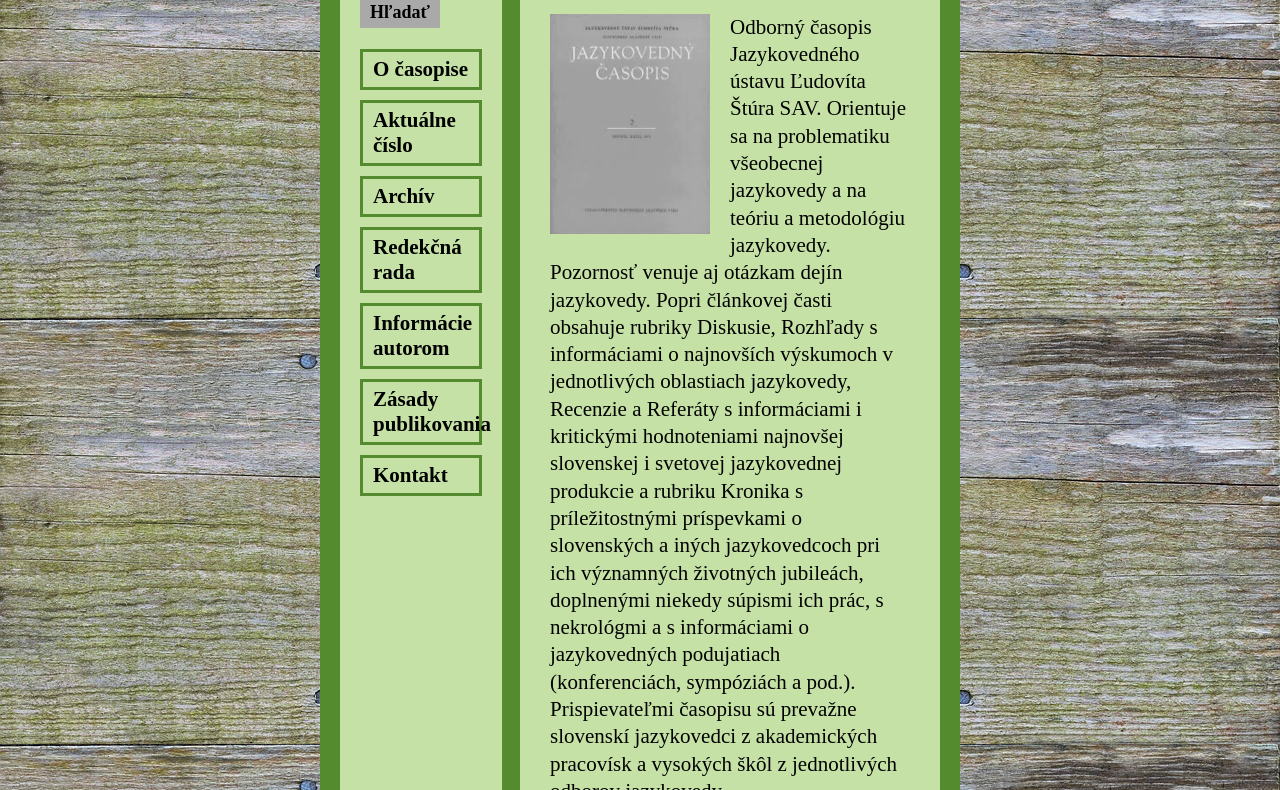
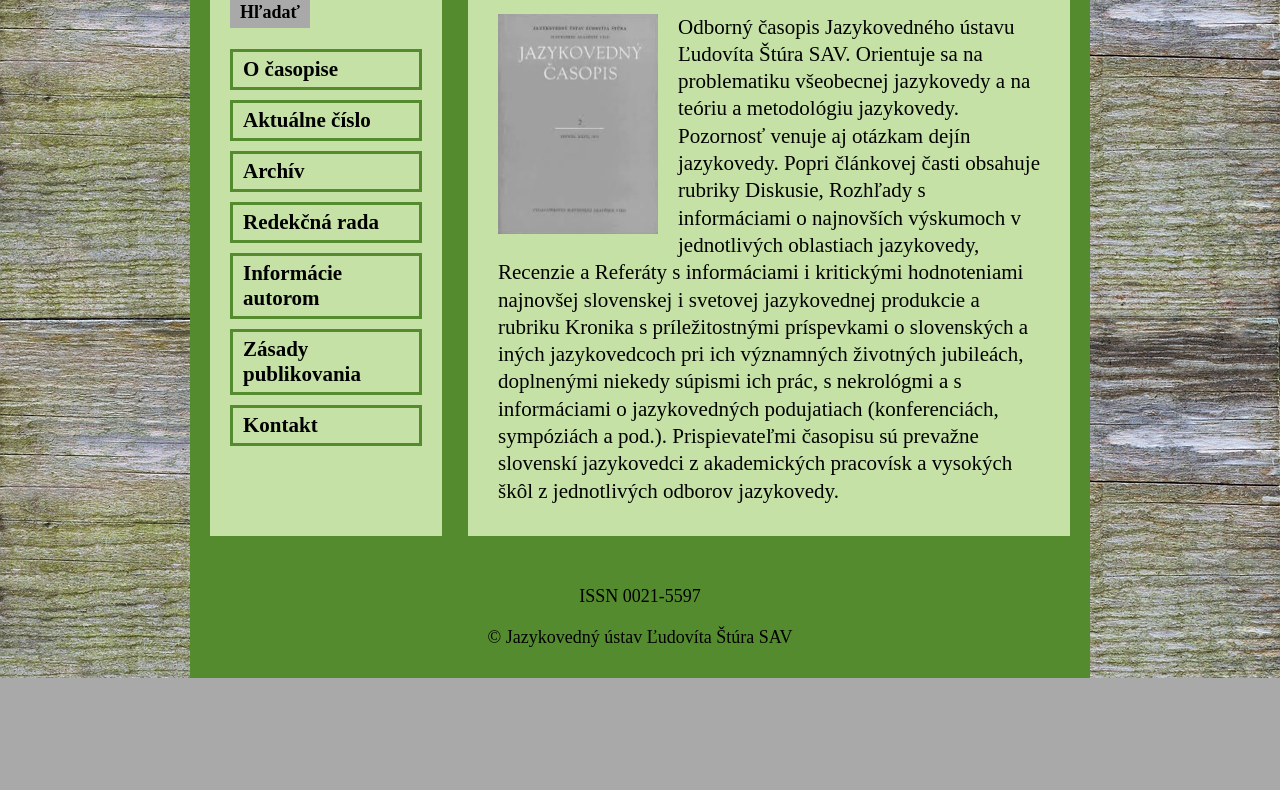
Before and after one commit to smetanova-ys/jazykovedny-casopis-v2, a plain HTML site: page index.html in a window 1280 px wide. Shown: the part 534-1324 px from the top of the page. After the commit the page ends 1212 px from the top, so only its background shows below. Drawn offline with Linux system fonts and the light colour scheme.

Commit message:
width of journal was changed

```diff
--- a/css/style.css
+++ b/css/style.css
@@ -13,7 +13,7 @@ body {
 .journal {
     min-height: 95vh;
     background-color: #558B2F;
-    width: 50%;
+    width: 900px;
     margin-left: auto;
     margin-right: auto;
 }
```
